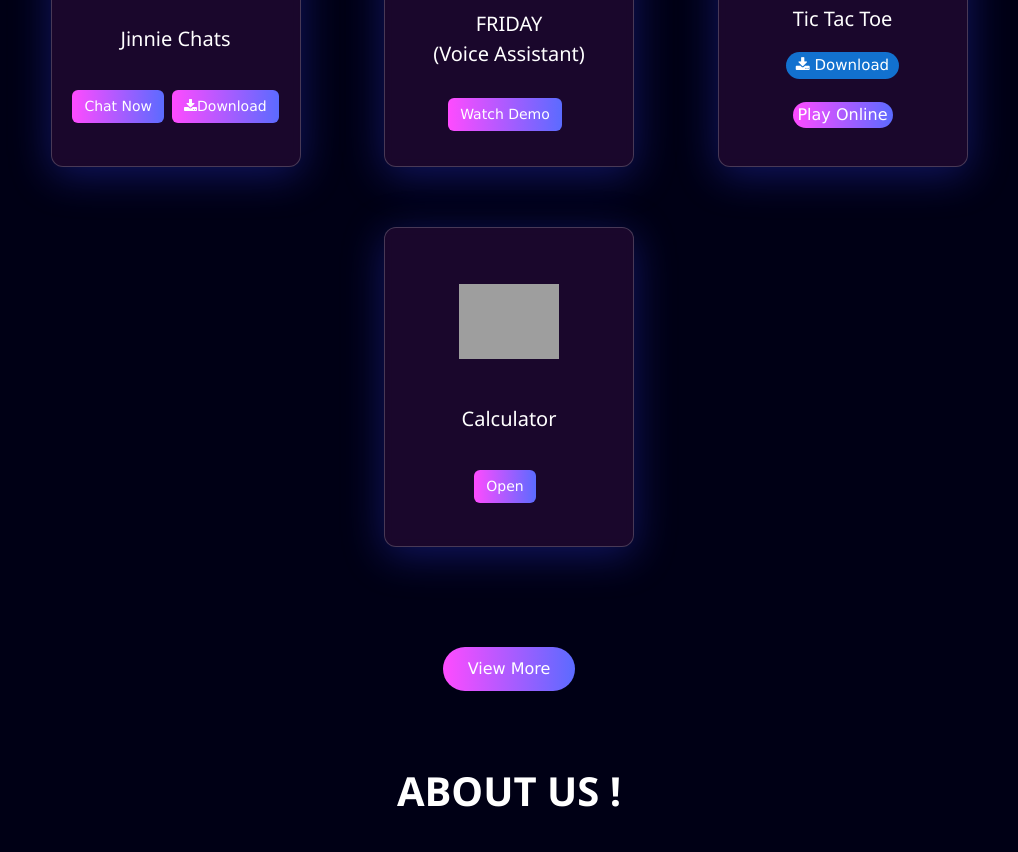
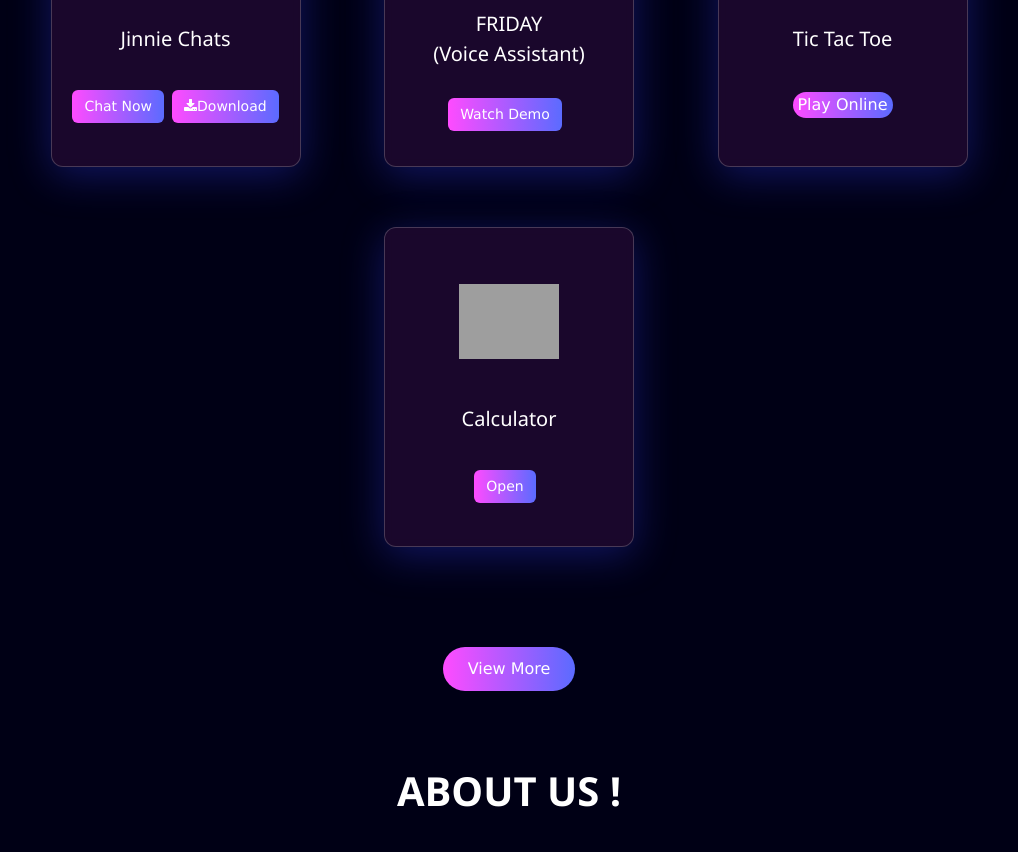
Before and after one commit to jinnie-crafts/karsh, a website: page protected/site/index.html in a window 1280 px wide. Shown: the part 893-1745 px from the top of the page, without its empty margins (131-1149 px from the left). Drawn offline with nearby package versions, Linux system fonts and the light colour scheme; no server answers; grey boxes are pictures that could not be loaded; a web font is replaced by a local one.

Commit message:
tic-tac-toe dwnld btn disabled

```diff
--- a/protected/site/index.html
+++ b/protected/site/index.html
@@ -151,8 +151,8 @@
           src="https://upload.wikimedia.org/wikipedia/commons/thumb/3/32/Tic_tac_toe.svg/522px-Tic_tac_toe.svg.png?20070506052204"
           alt="Tic Tac Toe" class="project-img" />
         <h3>Tic Tac Toe</h3>
-        <a href="./@spyder=game-center/tic-tac-toe.apk">
-          <button class="btn" style="margin-right: 0px;"><i class="fa fa-download"></i> Download</button></a>
+        <!-- <a href="./@spyder=game-center/tic-tac-toe.apk">
+          <button class="btn" style="margin-right: 0px;"><i class="fa fa-download"></i> Download</button></a> -->
         <a href="@spyder=game-center/game-id/tic tac toe/index.html">
           <button class="w3-btn w3-red w3-round view-more-btn"
             style="width: 100px; padding:1px;  margin-bottom:05px; margin-top: 10px;">Play Online</button>
```
